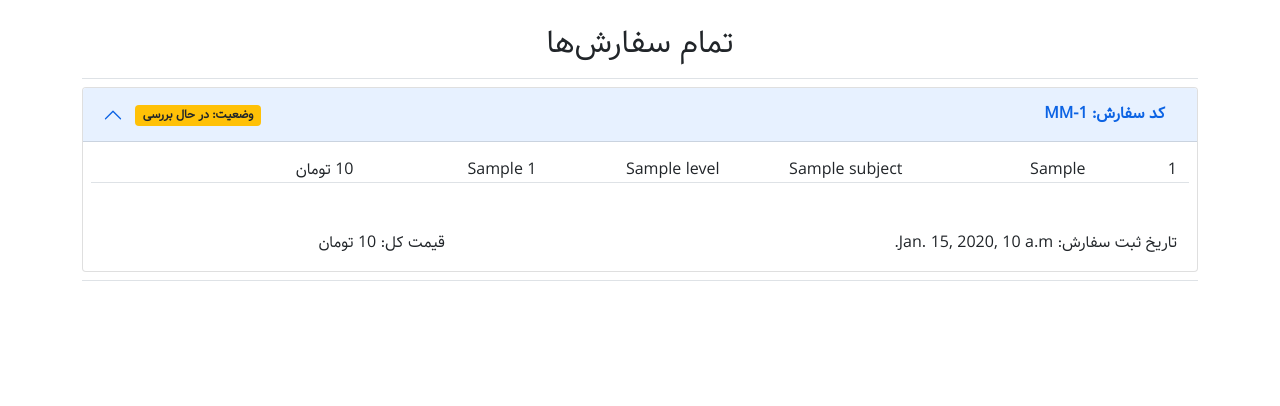
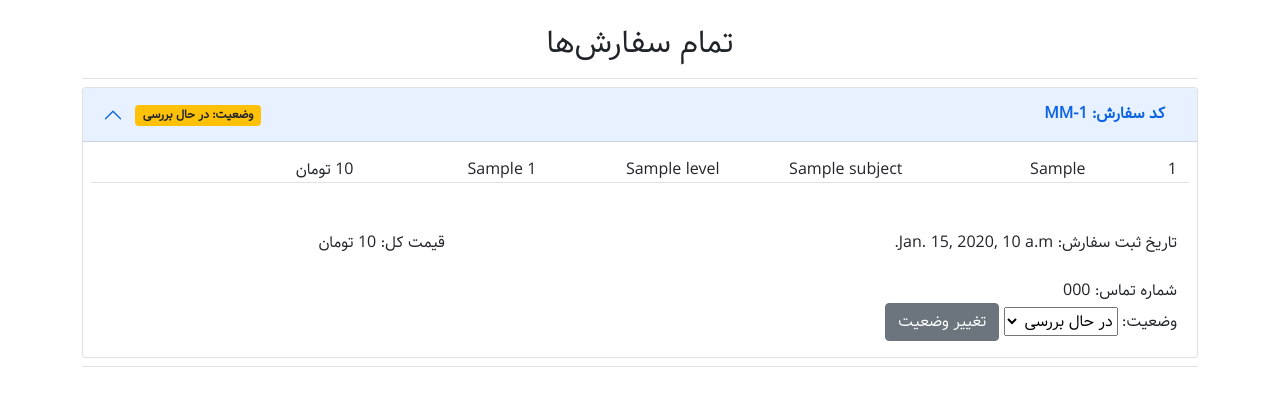
Before and after one commit to ali-nakhaee/shaya_media, a Django app: template shop/templates/shop/all_orders.html in a window 1280 px wide, after a click that opens the changed part. Shown: the part 58-464 px from the top of the page. Run offline with Django 5.2, Linux system fonts and the light colour scheme; the template is opened without the code that fills it: values that come from a table or form of the project are taken from there, others are empty; tables that the repository leaves empty hold one stand-in row (values such as "Sample post").

Commit message:
OrderStatusForm added. AllOrders view post method created. all_orders.html changed for new OrderStatusForm.

```diff
--- a/shop/forms.py
+++ b/shop/forms.py
@@ -2,7 +2,7 @@
 
 from django import forms
 
-from .models import Type, Subject, Level, Price, Item
+from .models import Type, Subject, Level, Price, Item, Order
 
 class TypeForm(forms.ModelForm):
     class Meta:
@@ -76,3 +76,10 @@ class ItemForm(forms.Form):
                                 label='تعداد',
                                 widget=forms.NumberInput(attrs={'class': 'form-control'}),
                                 )
+
+
+class OrderStatusForm(forms.Form):
+    order_id = forms.IntegerField(widget=forms.HiddenInput())
+    status = forms.ChoiceField(choices=Order.STATUS_CHOICES,
+                               label='وضعیت',
+                               )
--- a/shop/templates/shop/all_orders.html
+++ b/shop/templates/shop/all_orders.html
@@ -96,6 +96,20 @@
                 قیمت کل: {{ order.price }} تومان
             </div>
         </div>
+        <br>
+        <div class="row">
+            <div class="col-4 col-sm-4">
+                شماره تماس: {{ order.buyer.phone_number }}
+            </div>
+            <div class="col-8 col-sm-12">
+                <form method="POST" class="post-form">
+                    {% csrf_token %}
+                    <input type="hidden" id="order_id" name="order_id" value="{{ order.id }}">
+                    {{ form.status.as_field_group }}
+                    <button type="submit" name="status-form" class="save btn btn-secondary">تغییر وضعیت</button>
+                </form>
+            </div>
+        </div>
         </div>
     </div>
     </div>
```
Also changed, not shown: shop/views.py (+20 -3 lines).
